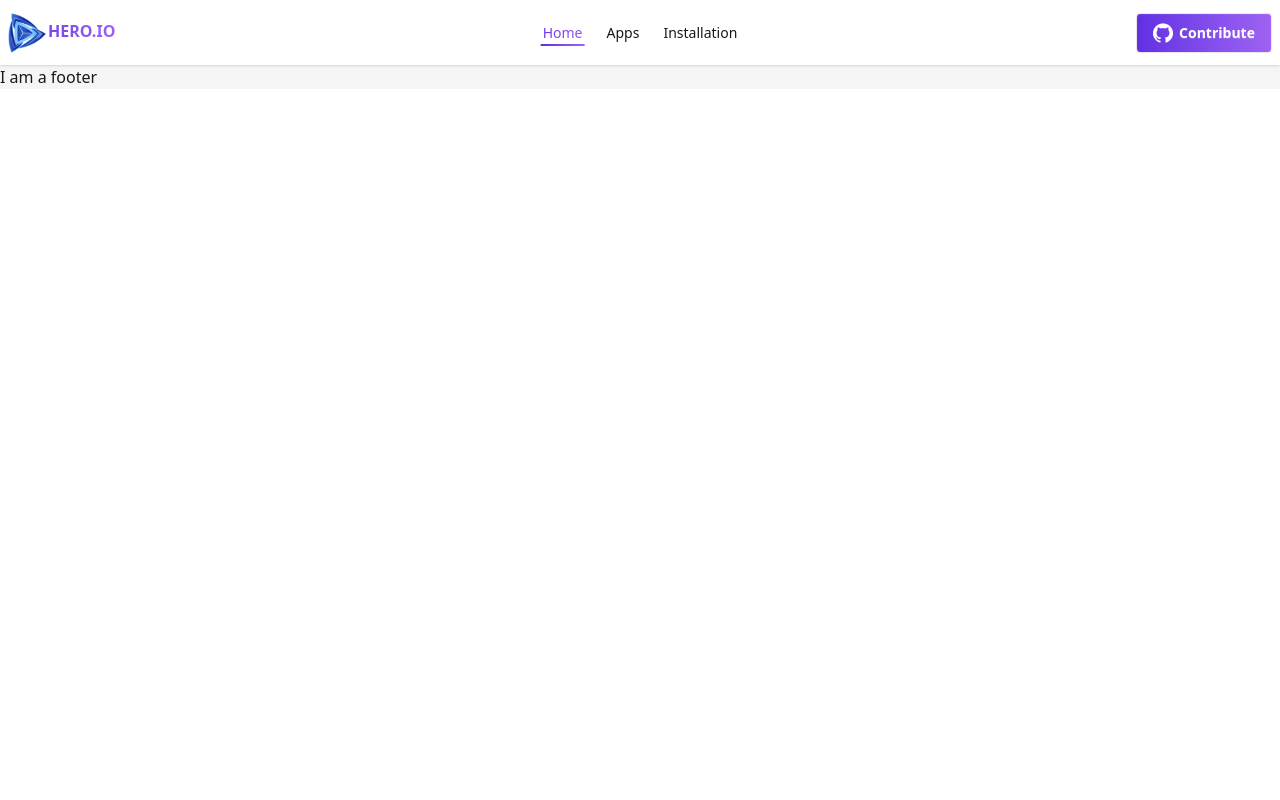
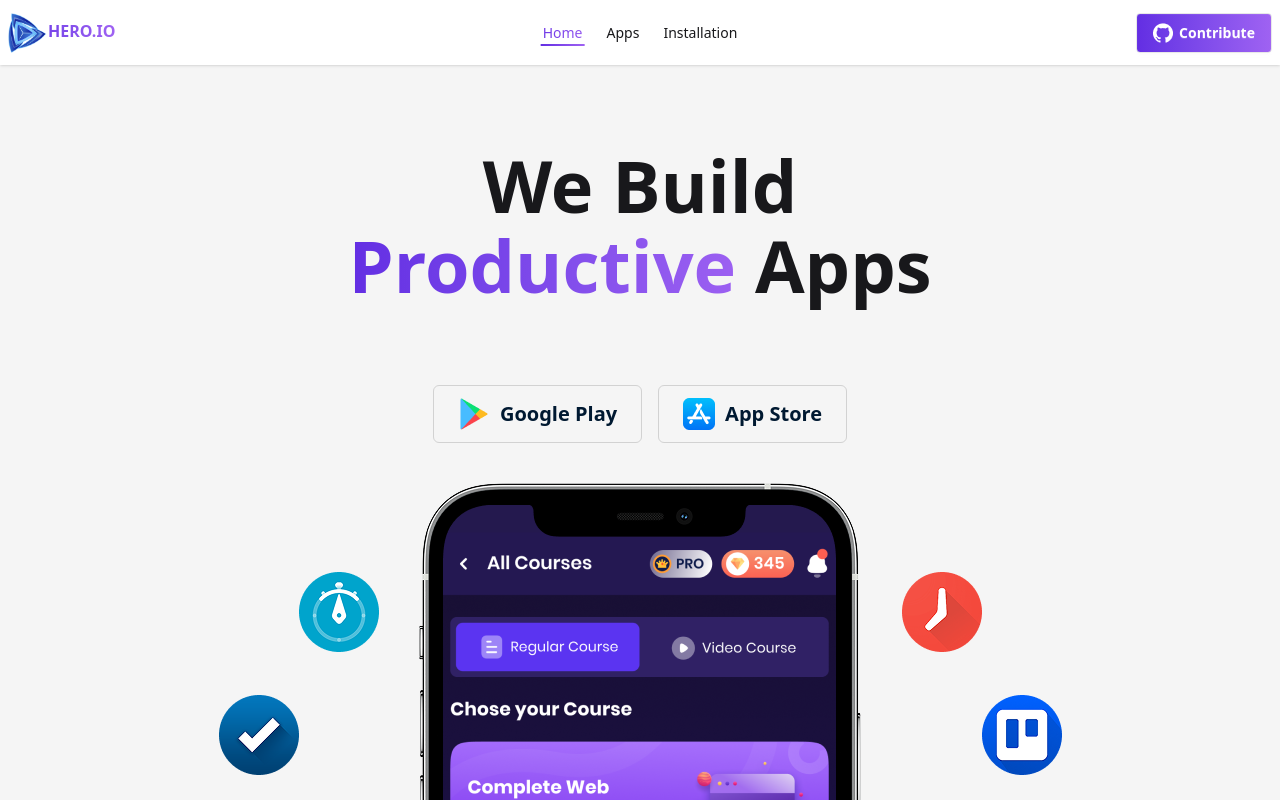
Before and after one commit to gmsojibhosen/hero-io, a React (Vite) app: page / in a window 1280 px wide. Shown: the top 800 px of the page. Built offline with nearby package versions, Linux system fonts and the light colour scheme.

Commit message:
add 404 page and desing

```diff
--- /dev/null
+++ b/src/components/Banner/Banner.jsx
@@ -0,0 +1,32 @@
+import React from 'react';
+import playStore from '../../assets/play-store.png';
+import appStore from '../../assets/app-store.png';
+import hero from '../../assets/hero.png'
+const Banner = () => {
+    return (
+       <div>
+         <div className='mb-10'>
+            <div className='my-5 md:my-20'>
+                <h1 className='font-bold text-7xl text-center leading-20'>We Build <br /><span className='bg-linear-to-r from-[#632EE3] to-[#9F62F2] bg-clip-text text-transparent'>Productive </span>Apps</h1>
+            </div>
+
+            <div className='flex items-center justify-center gap-4'>
+                <div className='px-6 py-3 border border-[#D2D2D2] rounded-md flex items-center gap-2.5'>
+                    <img src={playStore} alt="" />
+                    <span className='font-semibold text-xl text-[#001931]'>Google Play</span>
+                </div>
+                <div className='px-6 py-3 border border-[#D2D2D2] rounded-md flex items-center gap-2.5'>
+                    <img src={appStore} alt="" />
+                    <span className='font-semibold text-xl text-[#001931]'>App Store</span>
+                </div>
+            </div>
+        </div>
+
+        <div className=' w-full'>
+            <img className='mx-auto' src={hero} alt="hero" />
+        </div>
+       </div>
+    );
+};
+
+export default Banner;
--- a/src/pages/ErrorPage/ErrorPage.jsx
+++ b/src/pages/ErrorPage/ErrorPage.jsx
@@ -1,10 +1,29 @@
 import React from 'react';
-
+import errorImg from '../../assets/error-404.png'
+import { Link } from 'react-router';
 const ErrorPage = () => {
     return (
-        <div>
-            <h1>404 not found!</h1>
-        </div>
+         <div className="p-15">
+      <div className="mb-4">
+        <img className="mx-auto" src={errorImg} alt="404" />
+      </div>
+
+      <div className="text-center">
+        <h1 className="font-semibold text-5xl mb-2 leading-15">
+          Oops, page not found!
+        </h1>
+
+        <p className="text-[20px] text-[#627382] mb-4">
+          The page you are looking for is not available.
+        </p>
+
+        <Link to="/">
+          <button className="px-10 py-3 rounded-md bg-linear-to-r from-[#632EE3] to-[#9F62F2] text-white">
+            Go Back!
+          </button>
+        </Link>
+      </div>
+    </div>
     );
 };
 
--- a/src/pages/Home/Home.jsx
+++ b/src/pages/Home/Home.jsx
@@ -1,9 +1,10 @@
 import React from 'react';
+import Banner from '../../components/Banner/Banner';
 
 const Home = () => {
     return (
         <div>
-
+            <Banner></Banner>
         </div>
     );
 };
```
Also changed, not shown: src/assets/app-store.png (added), src/assets/play-store.png (added).
